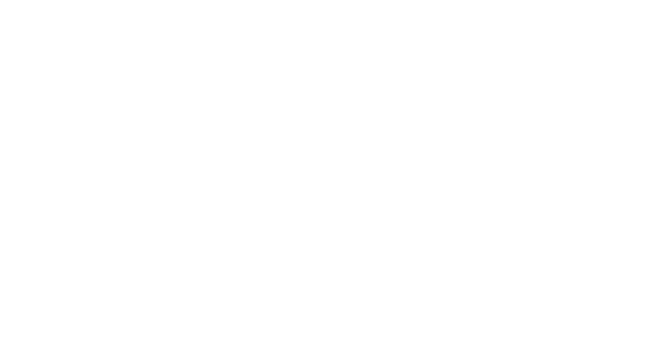
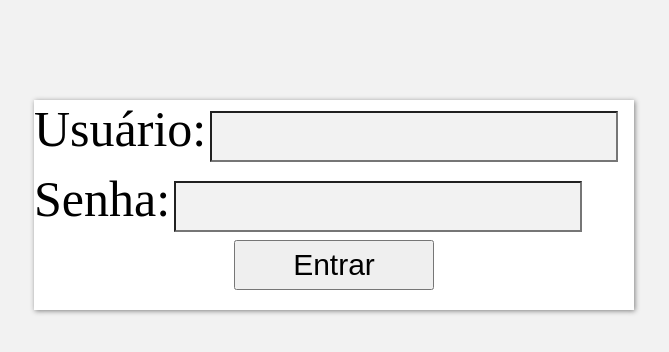
Before and after one commit to tecninja/controle-de-financas, a plain HTML site: page templates/aut-page.html in a window 1280 px wide. Shown: the whole page, without its empty margins (306-975 px from the left). Drawn offline with Linux system fonts and the light colour scheme.

Commit message:
atualização

```diff
--- /dev/null
+++ b/estilos/page_autenticacao.css
@@ -0,0 +1,8 @@
+
+#container_form {
+    background: blue;
+    margin: auto;
+    display: flex;
+    justify-content: center;
+    align-items: center;
+}
--- a/templates/aut-page.html
+++ b/templates/aut-page.html
@@ -5,9 +5,83 @@
     <meta http-equiv="X-UA-Compatible" content="IE=edge">
     <meta name="viewport" content="width=device-width, initial-scale=1.0">
     <title>Autenticação - Controle Financeiro</title>
-    <link href="css-aut-page.css" rel="stylesheet">
+    <style>
+        div#container_form {
+            width: 600px;
+            background: #ffffff;
+            margin-top: 100px;
+            margin-left: auto;
+            margin-right: auto;
+            margin-bottom: auto;
+            display: grid;
+            align-items: center;
+            box-shadow: 1px 1px 5px gray;
+        }
+
+        label {
+            width: 200px;
+            margin-left: 0px;
+            display: flexbox;
+            font-size: 50px;
+        }
+
+        input {
+            width: 400px;
+            height: 45px;
+            font-size: 30px;
+            margin-right: 0px;
+            background-color: #f2f2f2;
+        }
+
+        input:hover {
+            box-shadow: 1px 1px 5px gray;
+        }
+
+        .inputs {
+            display: inline;
+            margin: auto;
+            align-items: center;
+            height: 70px;
+            width: 600px;
+        }
+
+        #btn_entrar {
+            display: block;
+            margin: auto;
+            width: 200px;
+            height: 50px;
+            font-size: 30px;
+            padding: auto;
+
+        }
+
+        #btn_entrar:hover {
+            background-color: #f2f2f2;
+            box-shadow: 1px 1px 5px gray;
+        }
+
+        body {
+            background: #f2f2f2;
+        }
+    </style>
 </head>
 <body>
-
+    <header></header>
+    <section>
+        <div id="container_form">
+            <div class="inputs">
+                <label for="name">Usuário:</label>
+                <input id="usuario" type="text">
+            </div>
+            <div class="inputs">
+                <label for="password">Senha:</label>
+                <input id="senha" type="password">
+            </div>
+            <div class="inputs">
+                <button id="btn_entrar" type="submit">Entrar</button>
+            </div>
+        </div>
+    </section>
+    <footer></footer>
 </body>
 </html>
```
Also changed, not shown: templates/aut-page2.html (deleted), templates/css-aut-page.css (deleted), templates/css-index.css (deleted).
